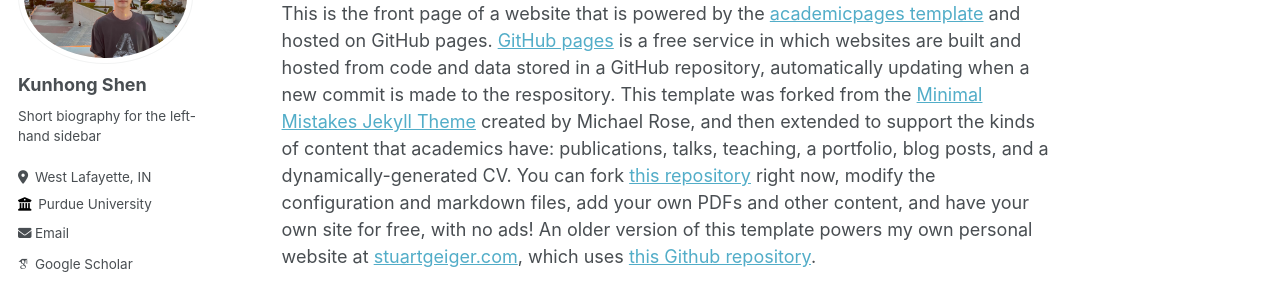
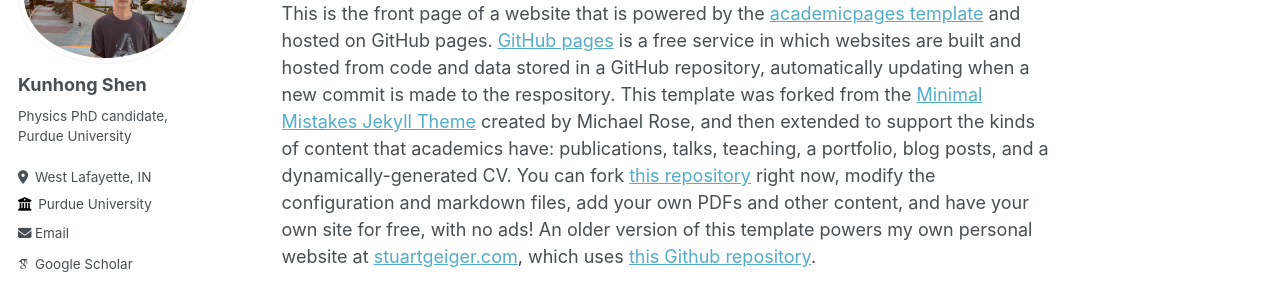
Before and after one commit to KHShen/khshen.github.io, a Jekyll site: the page built from _pages/about.md, in a window 1280 px wide. Shown: the part 156-442 px from the top of the page. Built offline with Jekyll 4.4.1, drawn with Linux system fonts in a browser that asks for light colours; some web fonts are replaced.

Commit message:
Update _config.yml

```diff
--- a/_config.yml
+++ b/_config.yml
@@ -24,7 +24,7 @@ author:
   avatar           : "my_portrait.jpeg"
   name             : "Kunhong Shen"
   pronouns         : # example: "he/his"
-  bio              : "Short biography for the left-hand sidebar"
+  bio              : "Physics PhD candidate, Purdue University"
   location         : "West Lafayette, IN"
   employer         : "Purdue University"
   uri              : # URL
```
